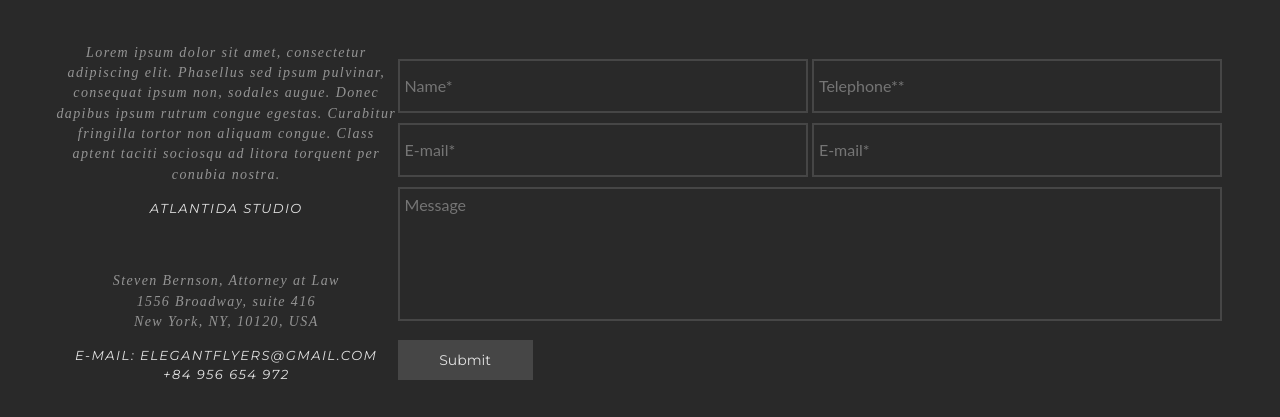
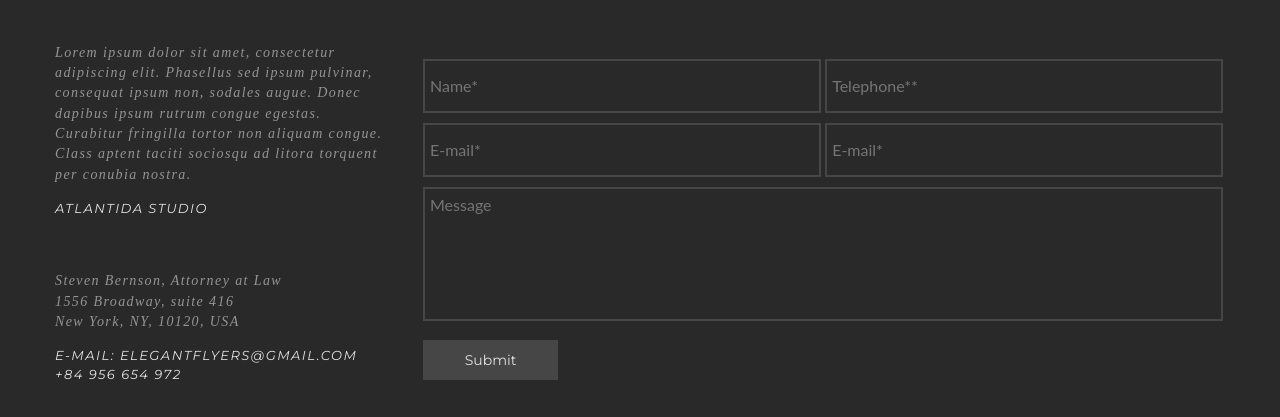
Before and after one commit to GeekHub-FrontEnd-CMS-Online-8/Misha_Zinchenko_HW_11, a website: page index.html in a window 1280 px wide. Shown: the part 7414-7831 px from the top of the page. Drawn offline with nearby package versions, Linux system fonts and the light colour scheme; files whose address does not match are found by name.

Commit message:
contact + footer

```diff
--- a/src/sass/pages/_index.scss
+++ b/src/sass/pages/_index.scss
@@ -698,8 +698,9 @@
     }
     address{
       width: 361px;
+      text-align: center;
       @media screen and (min-width:1100px){
-        text-align: center;
+        text-align: unset;
       }
       p{
         padding-top: 40px;
@@ -735,8 +736,10 @@
   }
 }
 form{
+  margin-top: 10px;
   @media screen and (min-width:1100px){
     margin-top: 70px;
+    margin-left: 36px;
   }
   .form__text, .form__email{
     width: 100%;
```
Also changed, not shown: assets/css/main.css.
